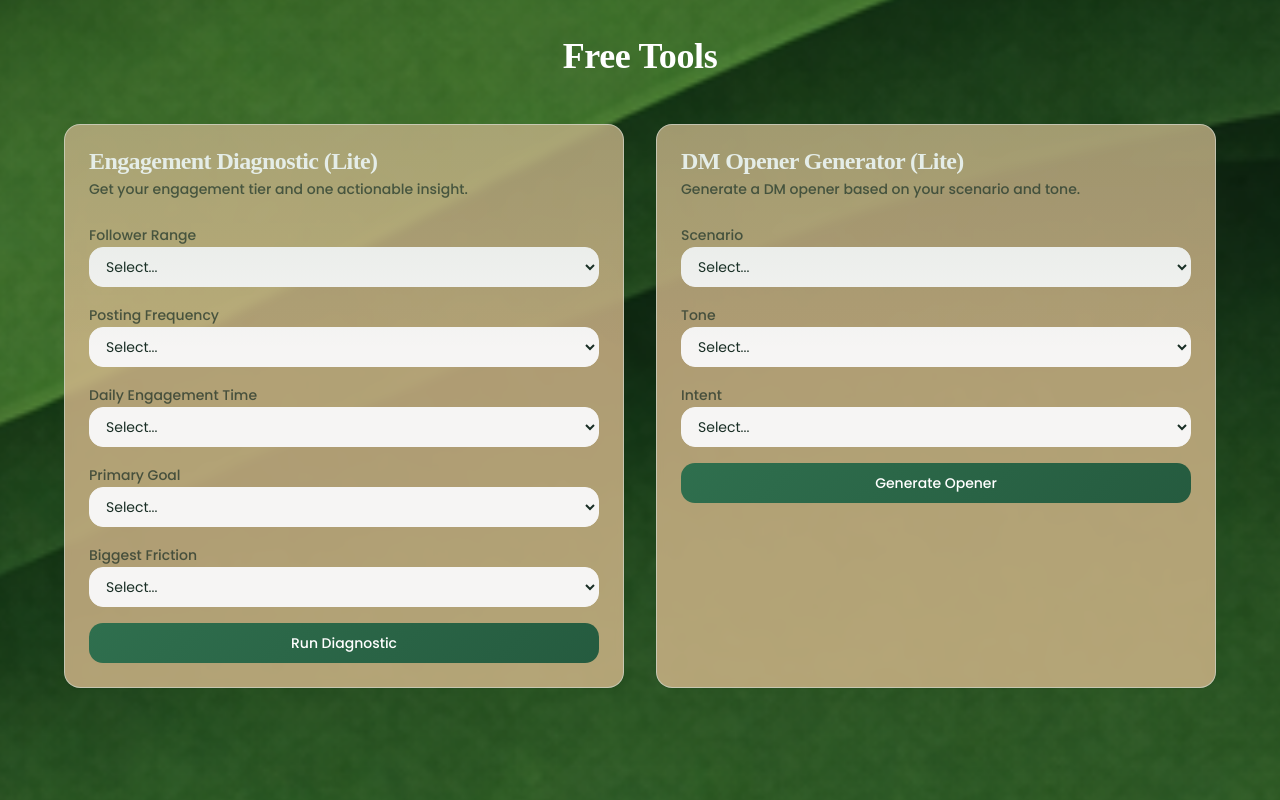
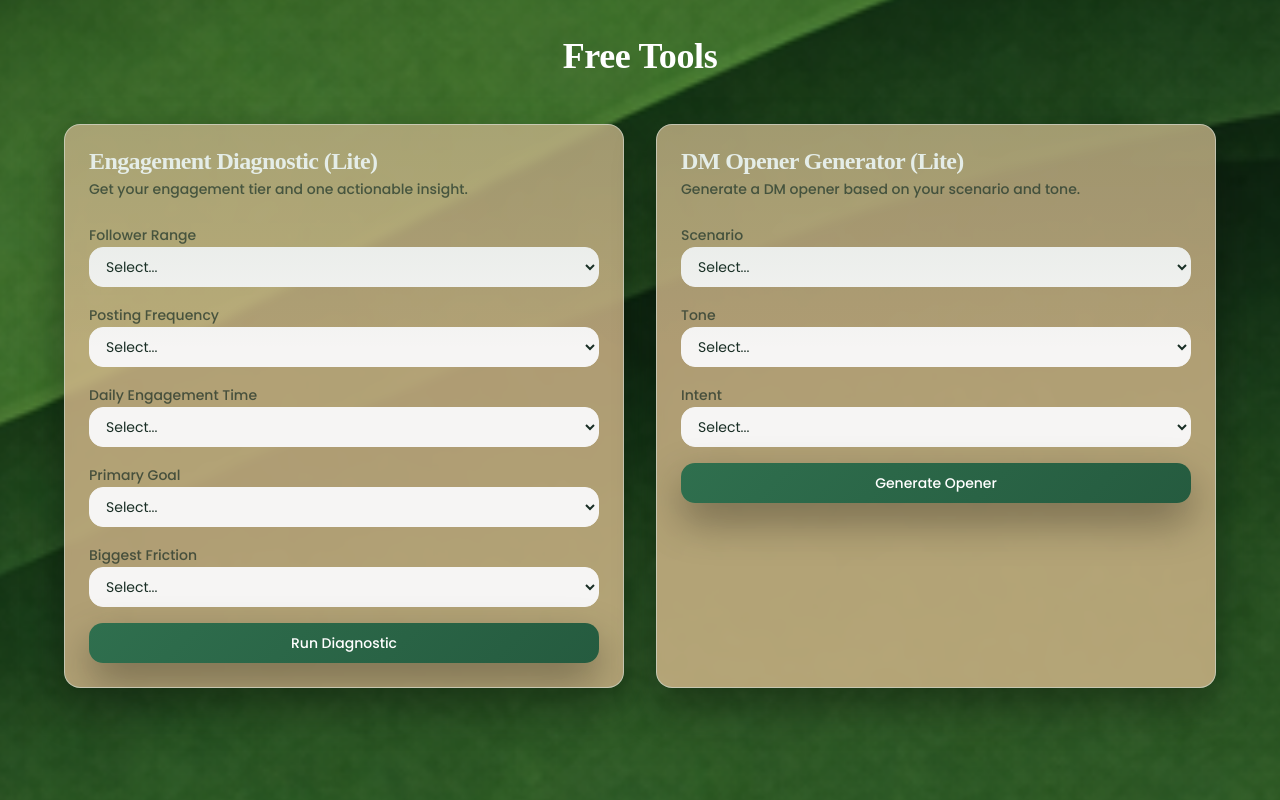
Before and after one commit to gmajors1326/strategies-tool-funnel, a Next.js app: page / in a window 1280 px wide. Shown: the part 520-1320 px from the top of the page. Built offline with nearby package versions, Linux system fonts and the light colour scheme.

Commit message:
Add 35% black shadow to cards and buttons

```diff
--- a/app/globals.css
+++ b/app/globals.css
@@ -91,4 +91,8 @@
   .bg-card-sheen {
     background: linear-gradient(180deg, rgba(47,111,78,0.12) 0%, rgba(47,111,78,0.00) 40%);
   }
+
+  .shadow-ink-35 {
+    box-shadow: 0 18px 40px rgba(0, 0, 0, 0.35);
+  }
 }
--- a/components/ui/button.tsx
+++ b/components/ui/button.tsx
@@ -5,7 +5,7 @@ import { cva, type VariantProps } from "class-variance-authority"
 import { cn } from "@/lib/utils"
 
 const buttonVariants = cva(
-  "inline-flex items-center justify-center whitespace-nowrap rounded-md text-sm font-medium ring-offset-background transition-colors focus-visible:outline-none focus-visible:ring-2 focus-visible:ring-ring focus-visible:ring-offset-2 disabled:pointer-events-none disabled:opacity-50",
+  "inline-flex items-center justify-center whitespace-nowrap rounded-md text-sm font-medium ring-offset-background transition-colors focus-visible:outline-none focus-visible:ring-2 focus-visible:ring-ring focus-visible:ring-offset-2 disabled:pointer-events-none disabled:opacity-50 shadow-ink-35",
   {
     variants: {
       variant: {
--- a/components/ui/card.tsx
+++ b/components/ui/card.tsx
@@ -9,7 +9,7 @@ const Card = React.forwardRef<
   <div
     ref={ref}
     className={cn(
-      "relative overflow-hidden rounded-lg border bg-card text-card-foreground shadow-sm before:pointer-events-none before:absolute before:inset-0 before:bg-card-sheen before:content-['']",
+      "relative overflow-hidden rounded-lg border bg-card text-card-foreground shadow-ink-35 before:pointer-events-none before:absolute before:inset-0 before:bg-card-sheen before:content-['']",
       className
     )}
     {...props}
```
